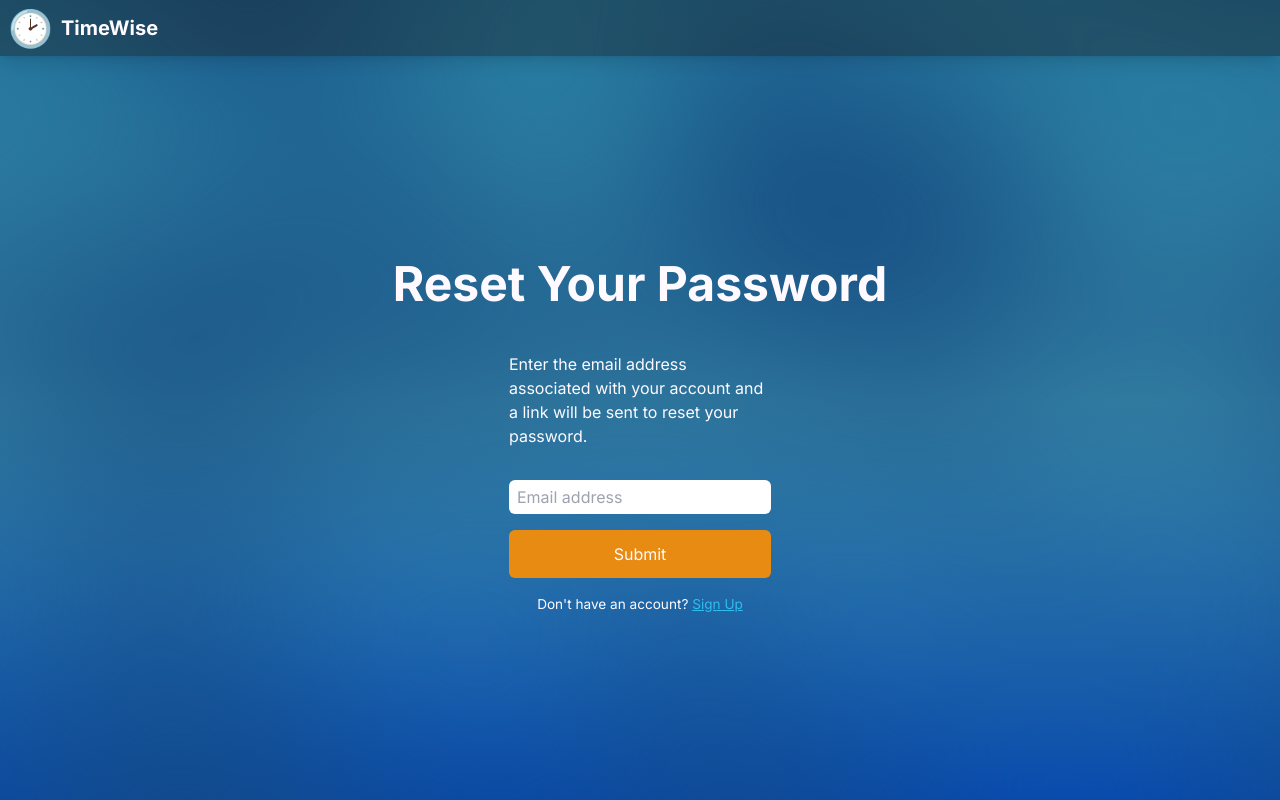
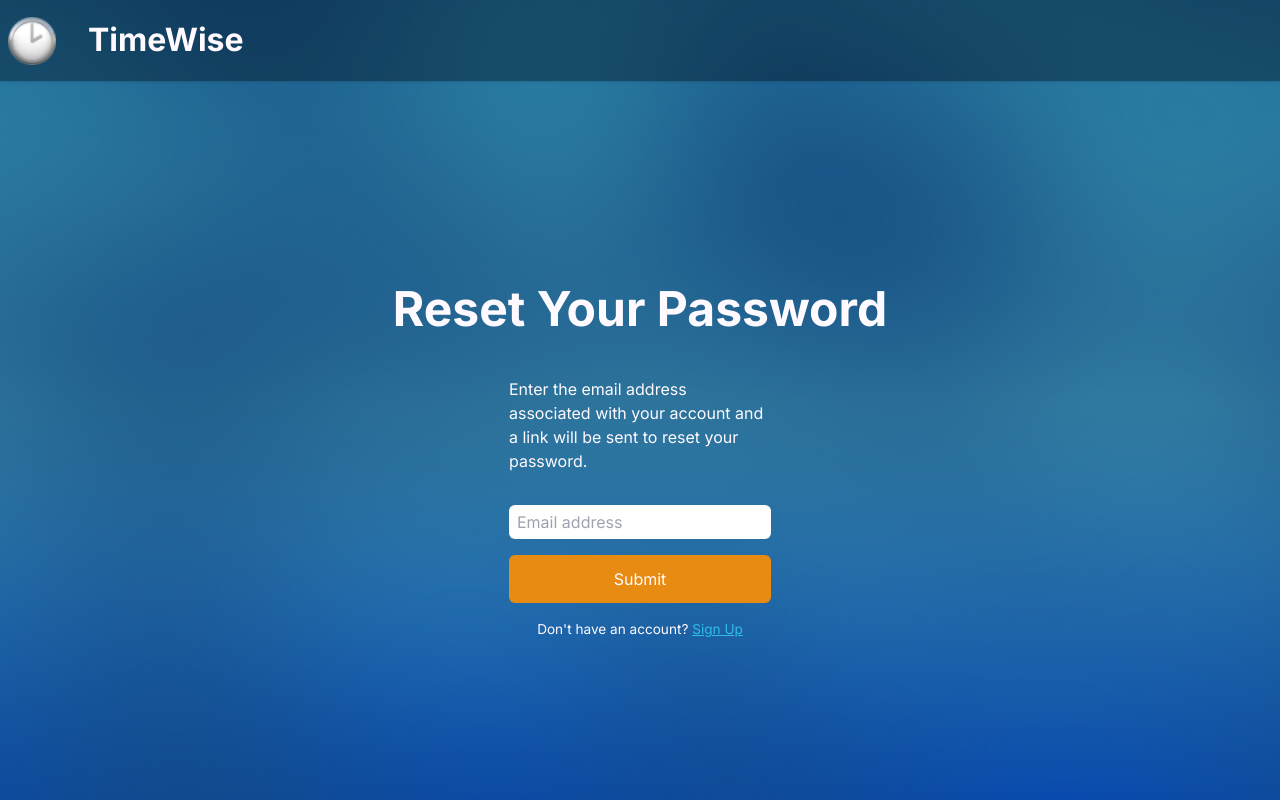
Before and after one commit to Sillor/timewise-client, a React (Vite) app: page / in a window 1280 px wide. Built offline with nearby package versions, Linux system fonts and the light colour scheme.

Commit message:
Refactor code and remove unused files

```diff
--- a/src/App.jsx
+++ b/src/App.jsx
@@ -1,13 +1,14 @@
 import React from 'react';
 import './App.css';
-import LandingNavBar from './timetracker/components/Landing-NavBar/landing-navbar.jsx'
+import LandingNavBar from './timetracker/components/Landing-NavBar/landing-navbar.jsx';
+import ResetPassword from './timetracker/layout/ResetPassword.jsx';
 
 function App() {
   return (
-    <div className="min-h-screen bg-gray-900 text-white ">
-      <LandingNavBar/>
-      <h1 className="text-4xl font-bold flex items-center justify-center">Hello TimeWise!</h1>
-    </div>
+    <>
+      <LandingNavBar />
+      <ResetPassword />
+    </>
   );
 }
 
--- a/src/components/Header.css
+++ /dev/null
@@ -1,7 +0,0 @@
-@tailwind base;
-@tailwind components;
-@tailwind utilities;
-
-* {
-  font-family: 'Inter', sans-serif;
-}
--- a/src/components/Header.jsx
+++ /dev/null
@@ -1,13 +0,0 @@
-import React from 'react';
-import './Header.css';
-
-function Header() {
-  return (
-    <div className="flex bg-dark bg-opacity-40 p-2 items-center shadow-lg">
-      <h1 className="text-4xl me-2">🕑</h1>
-      <h1 className="text-xl text-light font-bold">TimeWise</h1>
-    </div>
-  );
-}
-
-export default Header;
--- a/src/main.jsx
+++ b/src/main.jsx
@@ -1,11 +1,9 @@
 import React from 'react';
 import ReactDOM from 'react-dom/client';
 import App from './App.jsx';
-import ResetPassword from './layout/ResetPassword.jsx';
 
 ReactDOM.createRoot(document.getElementById('root')).render(
   <React.StrictMode>
-    {/* <App /> */}
-    <ResetPassword />
+    <App />
   </React.StrictMode>
 );
--- a/src/timetracker/components/Landing-NavBar/landing-navbar.jsx
+++ b/src/timetracker/components/Landing-NavBar/landing-navbar.jsx
@@ -1,13 +1,13 @@
-import "./landing-navbar.css";
-import Logo from '../assets/logo.png'
+import './landing-navbar.css';
+import Logo from '../assets/logo.png';
 
 export default function LandingNavbar() {
-    return (
+  return (
     <nav className="NavBar w-screen overflow-hidden shadow mx-auto ">
-        <div className="NavBar-items w-full py-4 px-2">
-            <img src={Logo}/>
-            <h1>TimeWise</h1>
-        </div>
+      <div className="NavBar-items w-full py-4 px-2">
+        <img src={Logo} />
+        <h1 className="text-light font-bold">TimeWise</h1>
+      </div>
     </nav>
-    );
+  );
 }
--- a/src/layout/ResetPassword.jsx
+++ b/src/timetracker/layout/ResetPassword.jsx
@@ -1,11 +1,8 @@
 import React from 'react';
 import './ResetPassword.css';
-import Header from '../components/Header.jsx';
-
 function ResetPassword() {
   return (
     <div>
-      <Header />
       <div className="flex justify-center pt-24 md:pt-48">
         <div>
           <h1 className="max-w-[262px] md:max-w-[512px] text-[3em] font-bold text-light mb-8">
```
Also changed, not shown: src/timetracker/components/img/background.png (renamed from src/img/background.png), src/timetracker/layout/ResetPassword.css (renamed from src/layout/ResetPassword.css).
